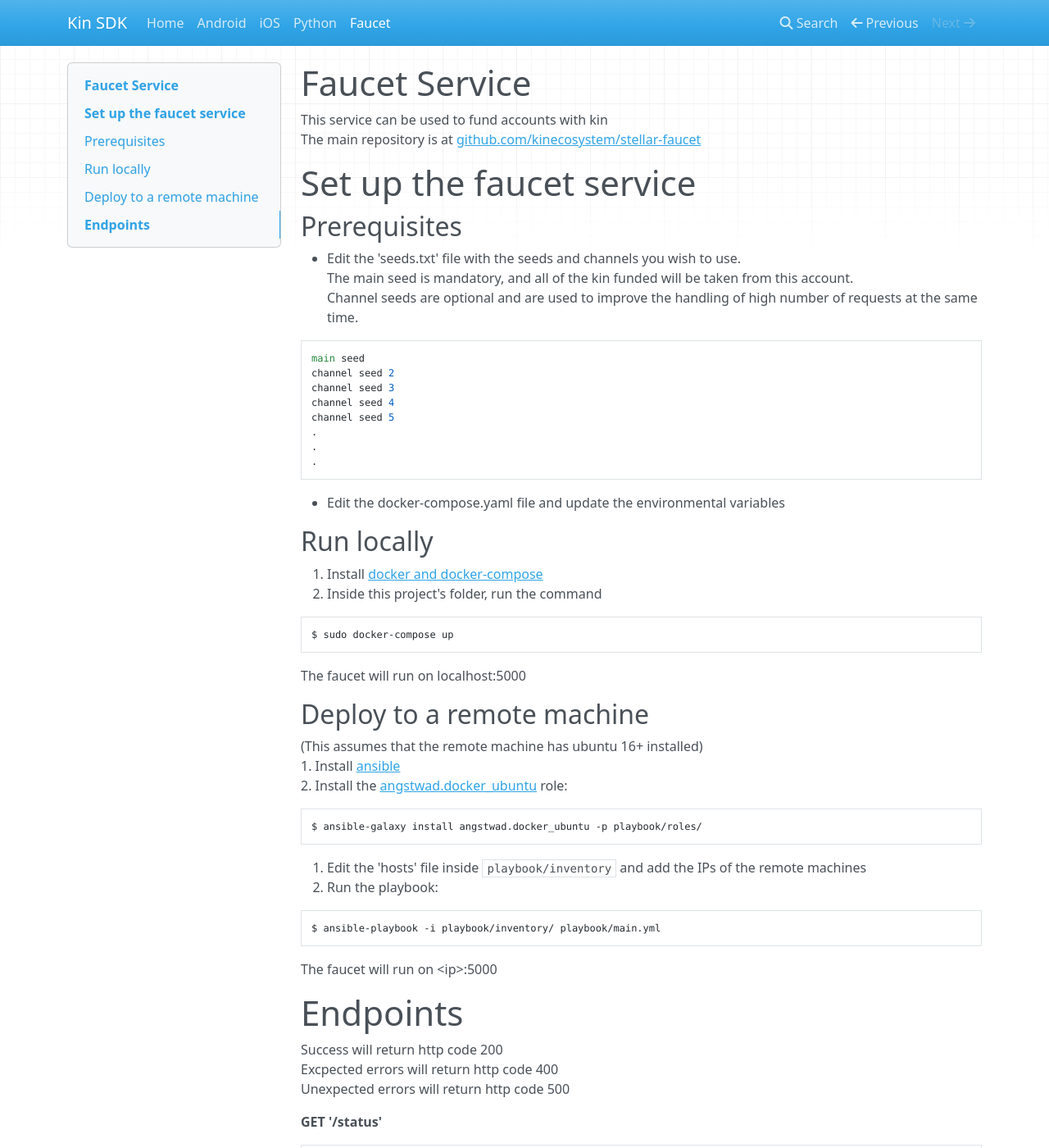
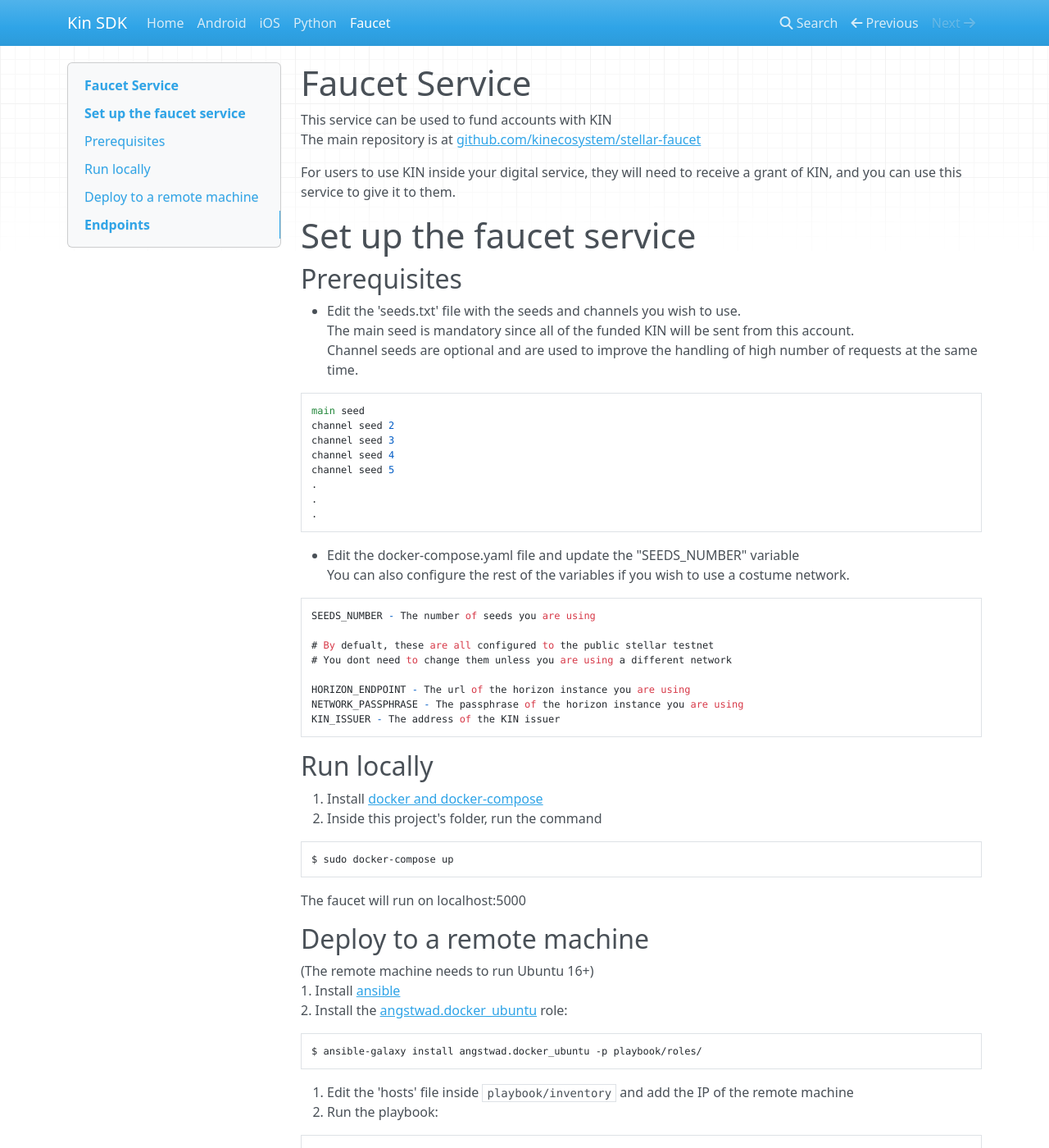
Before and after one commit to kinecosystem/kin-core-docs, an MkDocs documentation site: the page built from docs/faucet.md, in a window 1280 px wide and 1400 px high. Shown: the whole window at 82% size. Built offline with MkDocs 1.6.1, drawn with Linux system fonts in a browser that asks for light colours; nearby versions of some CDN libraries; old or Windows-style settings are respelled for this version of MkDocs; some of the changed text lies outside the part shown.

Commit message:
Address pull review

````diff
--- a/docs/faucet.md
+++ b/docs/faucet.md
@@ -1,13 +1,15 @@
 # Faucet Service
-This service can be used to fund accounts with kin
+This service can be used to fund accounts with KIN
 The main repository is at [github.com/kinecosystem/stellar-faucet](https://github.com/kinecosystem/stellar-faucet)
+
+For users to use KIN inside your digital service, they will need to receive a grant of KIN, and you can use this service to give it to them.
 
 # Set up the faucet service
 ## Prerequisites
 
 
 * Edit the 'seeds.txt' file with the seeds and channels you wish to use.
-  The main seed is mandatory, and all of the kin funded will be taken from this account.
+  The main seed is mandatory since all of the funded KIN will be sent from this account.
   Channel seeds are optional and are used to improve the handling of high number of requests at the same time.
 ```
 main seed
@@ -19,7 +21,18 @@
 .
 .
 ```
-* Edit the docker-compose.yaml file and update the environmental variables
+* Edit the docker-compose.yaml file and update the "SEEDS_NUMBER" variable
+  You can also configure the rest of the variables if you wish to use a costume network.
+```
+SEEDS_NUMBER - The number of seeds you are using
+
+# By defualt, these are all configured to the public stellar testnet
+# You dont need to change them unless you are using a different network
+
+HORIZON_ENDPOINT - The url of the horizon instance you are using
+NETWORK_PASSPHRASE - The passphrase of the horizon instance you are using
+KIN_ISSUER - The address of the KIN issuer
+```
 
 ## Run locally
 1. Install [docker and docker-compose](https://docs.docker.com/install/)
@@ -30,13 +43,13 @@
 The faucet will run on localhost:5000
 
 ## Deploy to a remote machine
-(This assumes that the remote machine has ubuntu 16+ installed)
+(The remote machine needs to run Ubuntu 16+)
 1. Install [ansible](http://docs.ansible.com/ansible/latest/installation_guide/intro_installation.html)
 2. Install the [angstwad.docker_ubuntu](https://github.com/angstwad/docker.ubuntu) role:
 ```bash
 $ ansible-galaxy install angstwad.docker_ubuntu -p playbook/roles/
 ```
-3. Edit the 'hosts' file inside ```playbook/inventory``` and add the IPs of the remote machines
+3. Edit the 'hosts' file inside ```playbook/inventory``` and add the IP of the remote machine
 4. Run the playbook:
 ```bash
 $ ansible-playbook -i playbook/inventory/ playbook/main.yml
@@ -45,14 +58,14 @@
 
 # Endpoints
 Success will return http code 200
-Excpected errors will return http code 400
+Expected errors will return http code 400
 Unexpected errors will return http code 500
 
 **GET '/status'**
 ```
 {
 'address': 'GBDUPSZP4APH3PNFIMYMTHIGCQQ2GKTPRBDTPCORALYRYJZJ35O2LOBL',
-'network': 'TESTNET',
+'network': 'COSTUME',
 'channels':
     {
     'all': 8,
````
